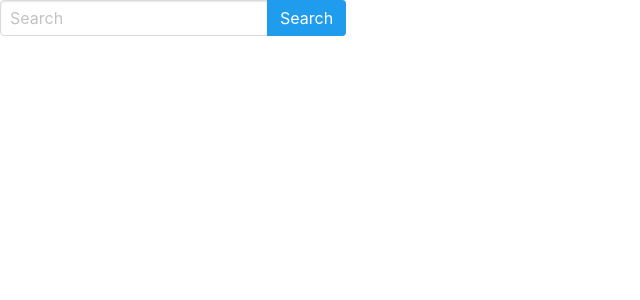
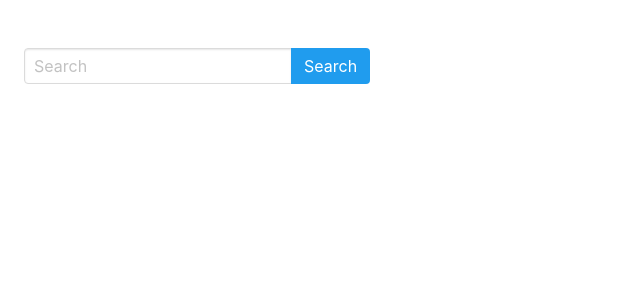
Before and after one commit to james-owen/news_api, a React (Vite) app: page / in a window 1280 px wide. Shown: the top 300 px of the page, without its empty margins (0-640 px from the left). Built offline with nearby package versions, Linux system fonts and the light colour scheme.

Commit message:
searchbar to hero

```diff
--- a/src/searchBar.js
+++ b/src/searchBar.js
@@ -39,6 +39,8 @@ class SearchBar extends React.Component {
 
   render() {
     return(
+      <section className="hero">
+        <div className="hero-body">
           <form onSubmit={this.handleSubmit}>
           <div className="field has-addons">
 
@@ -60,6 +62,8 @@ class SearchBar extends React.Component {
 
           </div>
           </form>
+        </div>
+      </section>
     )
   }
 }
```
Lines whose indentation alone changed are shown as unchanged.
